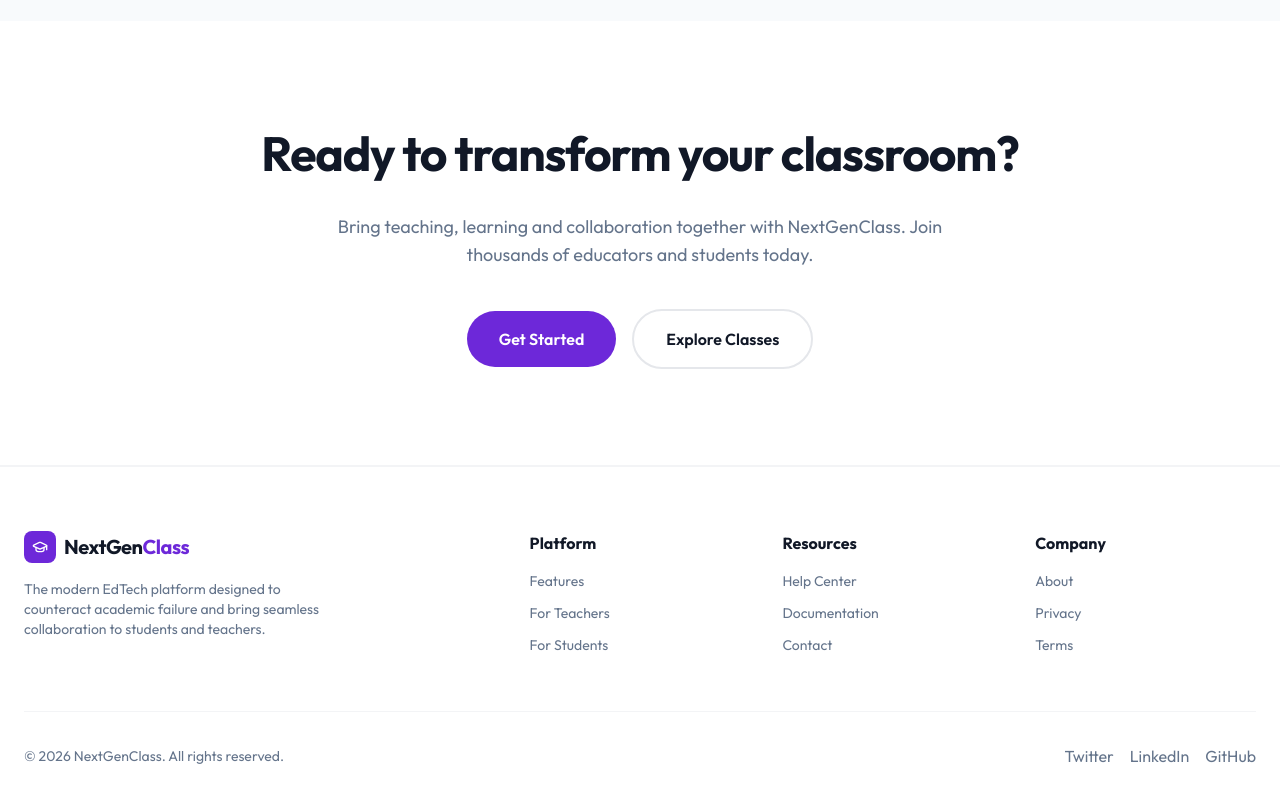
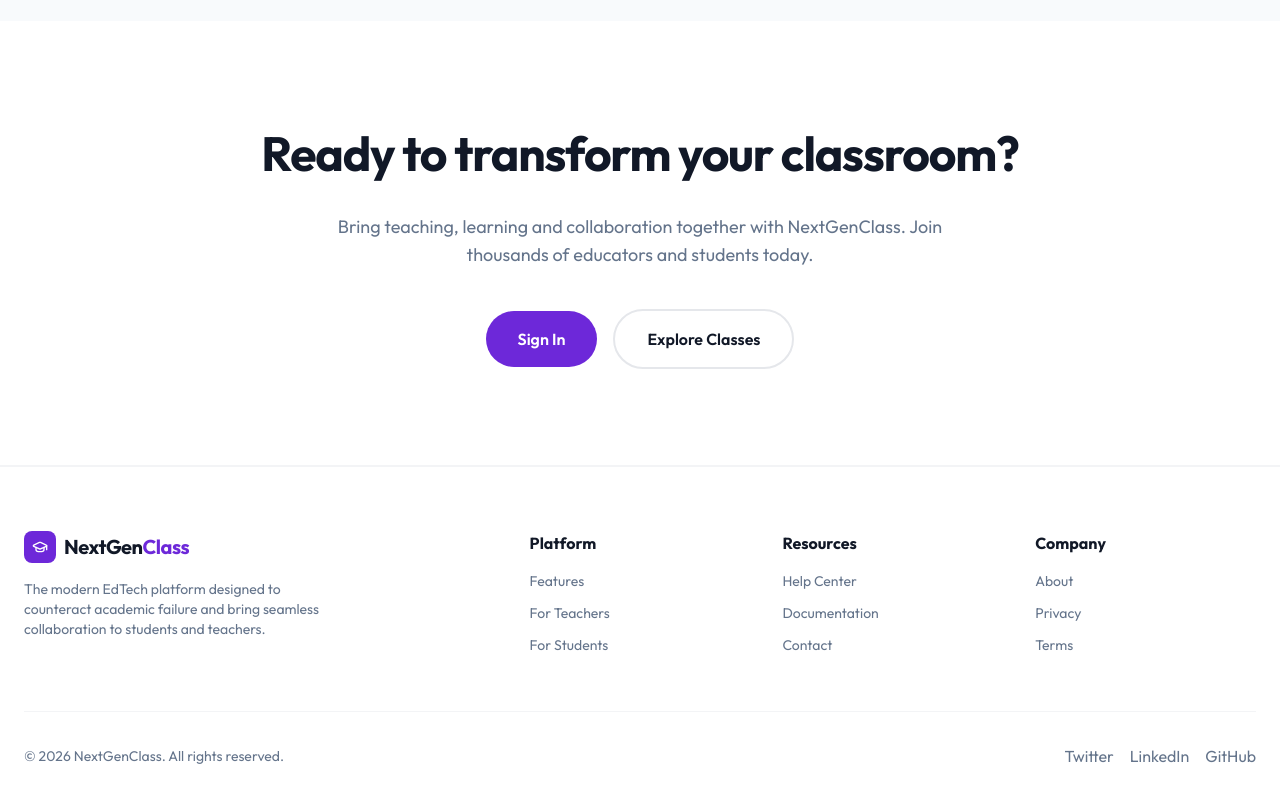
Before and after one commit to manasbhole16/NexGenClass, a React (Vite) app in the folder frontend/: page / in a window 1280 px wide. Shown: the part 4352-5152 px from the top of the page. Built offline with nearby package versions, Linux system fonts and the light colour scheme; no server answers.

Commit message:
Change Get Started button to Sign In

```diff
--- a/frontend/src/pages/WelcomePage.jsx
+++ b/frontend/src/pages/WelcomePage.jsx
@@ -487,9 +487,9 @@ const WelcomePage = () => {
             Bring teaching, learning and collaboration together with NextGenClass. Join thousands of educators and students today.
           </p>
           <div className="flex flex-col sm:flex-row items-center justify-center gap-4">
-            <Link to="/signup">
+            <Link to="/login">
               <button className="w-full sm:w-auto px-8 py-4 rounded-full bg-[#6D28D9] text-white font-semibold hover:bg-[#5b21b6] transition-all hover:shadow-lg hover:shadow-[#6D28D9]/25 hover:-translate-y-1">
-                Get Started
+                Sign In
               </button>
             </Link>
             <Link to="/login">
```
